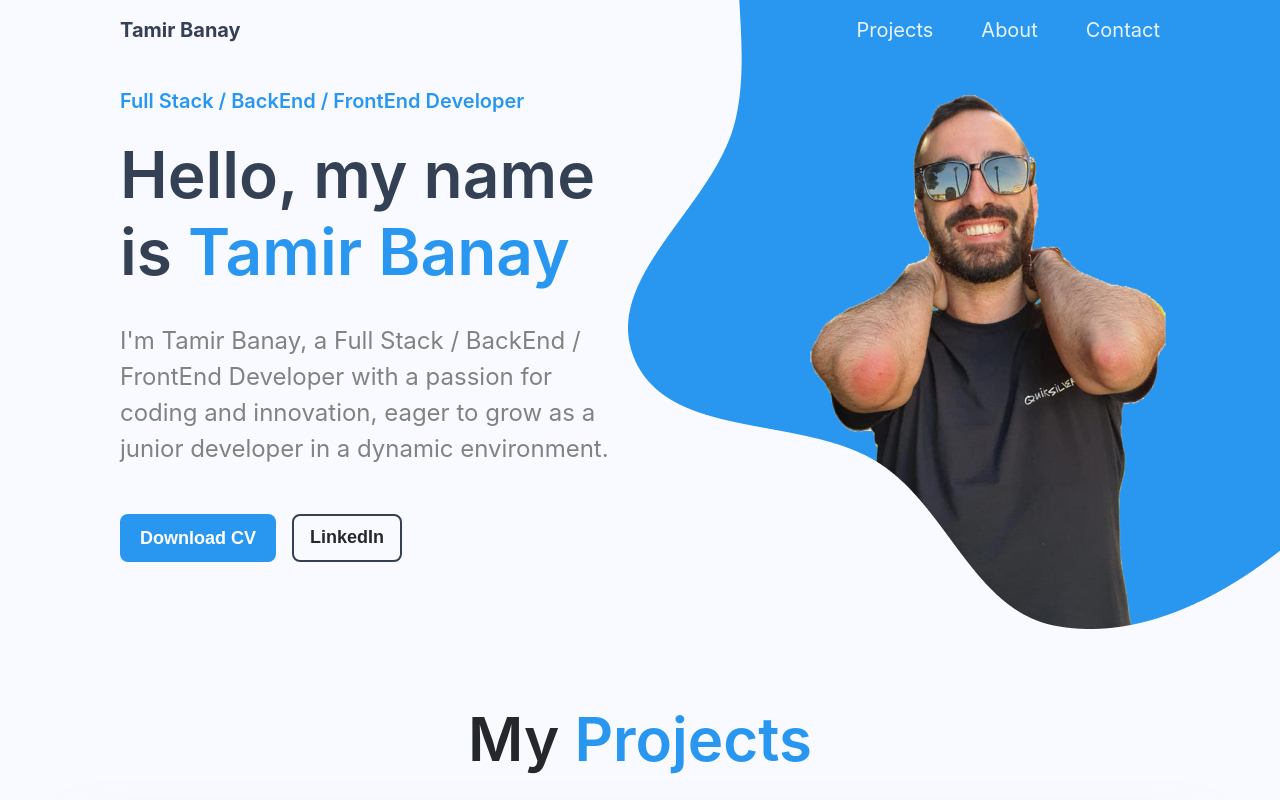
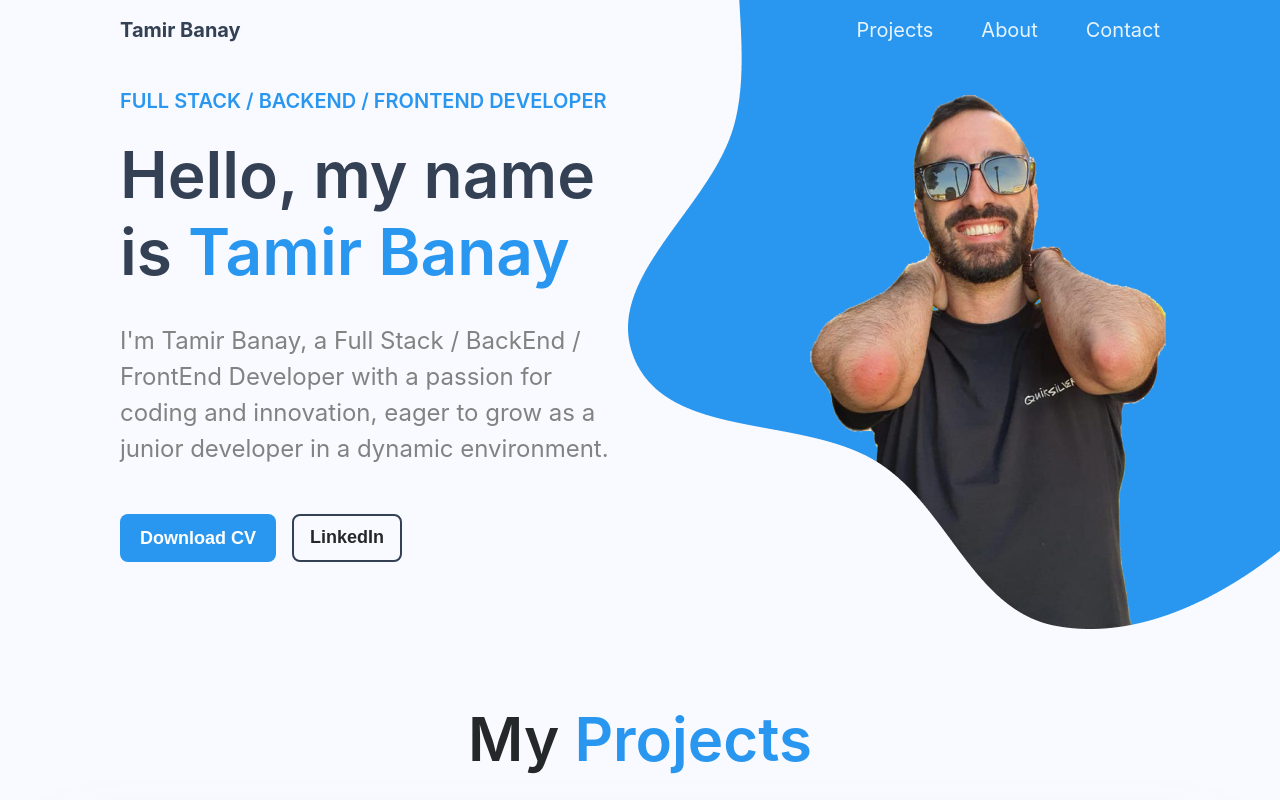
Before and after one commit to TamirBanay/my-personalSite, a React (Create React App) app in the folder my-personal-website/: page / in a window 1280 px wide. Shown: the top 800 px of the page. Built offline with nearby package versions, Linux system fonts and the light colour scheme.

Commit message:
fix the intro title to upecase

```diff
--- a/my-personal-website/src/componets/intro/Intro.css
+++ b/my-personal-website/src/componets/intro/Intro.css
@@ -20,8 +20,7 @@
   font-weight: 600;
   font-size: 20px;
   line-height: 23.44px;
-  /* padding-left: 120px; */
-}
+  text-transform: uppercase;}
 .all-text {
   width: 508px;
   display: flex;
```
